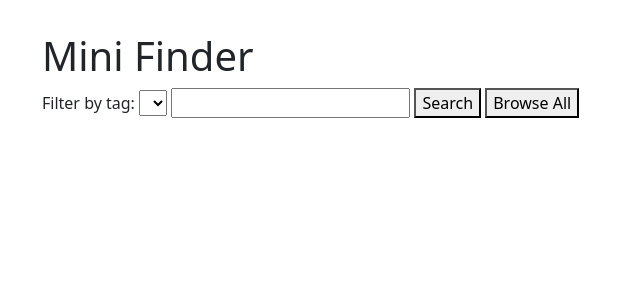
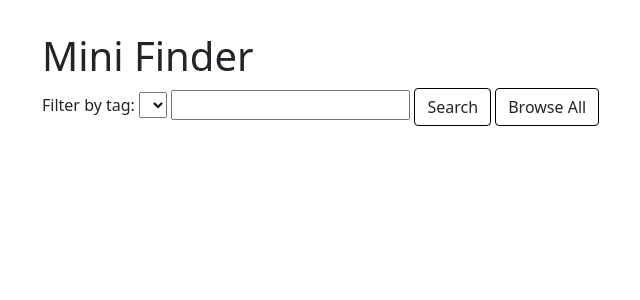
Before and after one commit to bit-jax/bit-jax.github.io, a Django app: page / in a window 1280 px wide. Shown: the part 57-357 px from the top of the page, without its empty margins (40-680 px from the left). Run offline with Django 3.2, Linux system fonts and the light colour scheme; data comes from the database, SQL or seed files in the repository.

Commit message:
button fixes

```diff
--- a/minichua/site/static/css/main.css
+++ b/minichua/site/static/css/main.css
@@ -32,3 +32,9 @@
     /* display:inline-block; */
     width: fit-content;
 }
+
+.mybtn {
+    border-style: solid;
+    border-width: thin;
+    border-color: black;
+}
--- a/minichua/site/templates/index.html
+++ b/minichua/site/templates/index.html
@@ -9,19 +9,19 @@
             <option v-for='word in tag_options' v-bind:value='word.id'>[[ word.tag ]]</option>
         </select>
         <input type='text' @keyup.enter='searchMinis' name='tag' v-model='search'>
-        <button @click='searchMinis'>Search</button>
-        <button @click='showAll' name='all'>Browse All</button>
+        <button style='border-color: black' class="btn btn-default" @click='searchMinis'>Search</button>
+        <button style='border-color: black' class="btn btn-default" @click='showAll' name='all'>Browse All</button>
         <ul class='container'>
             <div class='row'>
                 <li v-for='mini in minis.results' class ='col-md-6'>
                     <p>[[ mini.name ]]</p>
                     <div v-if='mini.displayDetail != true'>
-                        <button @click='mini.displayDetail = true'>Show</button>
+                        <button style='border-color: black' class="btn btn-default" @click='mini.displayDetail = true'>Show</button>
                     </div>
                     <br>
                     <img v-if='mini.displayDetail != true' class='img-thumbnail' :src='mini.image_url[0]'>
                     <div v-if='mini.displayDetail'>
-                        <button @click='mini.displayDetail = false'>Hide</button>
+                        <button style='border-color: black' class="btn btn-default" @click='mini.displayDetail = false'>Hide</button>
                         <img class='col-md-1, img-thumbnail' v-for='img in mini.image_url' :src='img'>
                         <a :href='mini.url'>[[ mini.name ]]'s page</a>
 
@@ -31,7 +31,7 @@
                             </div>
                         </div>
                         <input type='text' v-model='new_tag' @keyup.enter='pushTag(mini)'>
-                        <button @click='pushTag(mini)'>Add Tag</button>
+                        <button style='border-color: black' class="btn btn-default" @click='pushTag(mini)'>Add Tag</button>
                     </div>
                 </li>
             </div>
```
